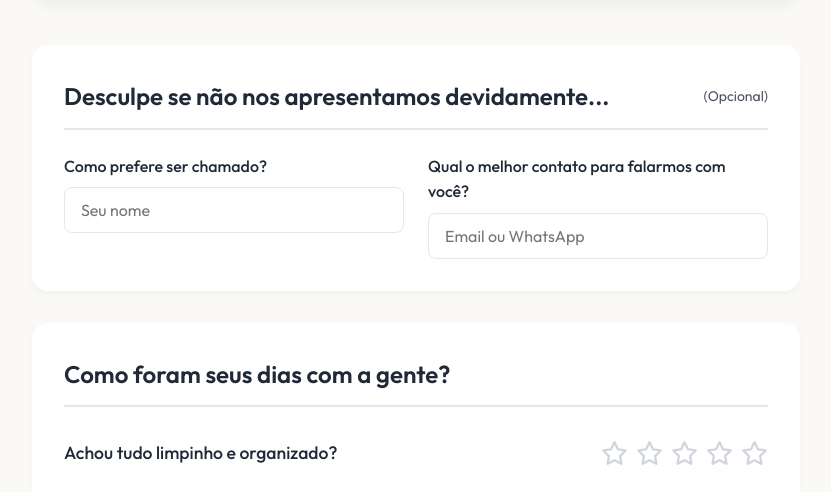
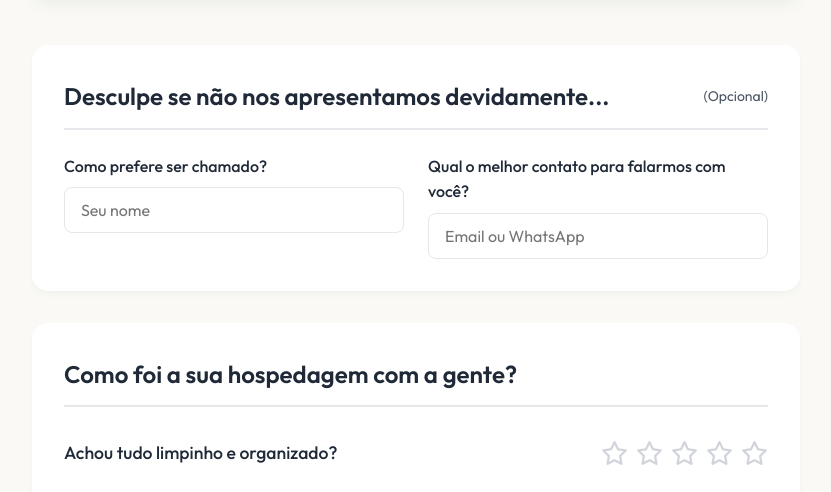
Before and after one commit to geraldo-solar/pesquisadesatisfacao, a website: page index.html in a window 1280 px wide. Shown: the part 304-796 px from the top of the page, without its empty margins (224-1055 px from the left). Drawn offline with Linux system fonts and the light colour scheme.

Commit message:
Update hosting section title

```diff
--- a/index.html
+++ b/index.html
@@ -47,7 +47,7 @@
 
             <!-- Avaliação da Hospedagem -->
             <section class="form-section">
-                <h2>Como foram seus dias com a gente?</h2>
+                <h2>Como foi a sua hospedagem com a gente?</h2>
                 <div class="rating-group">
                     <label>Achou tudo limpinho e organizado?</label>
                     <div class="stars" data-category="hotel-cleanliness">
```
